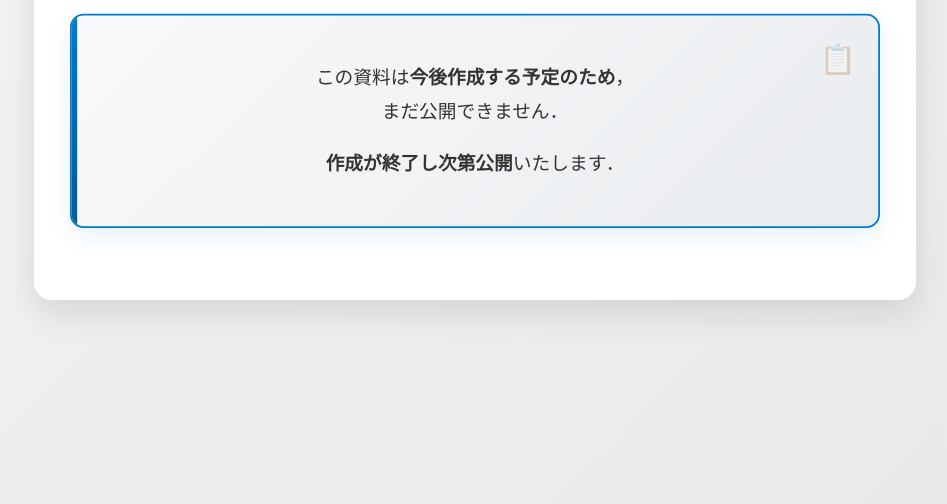
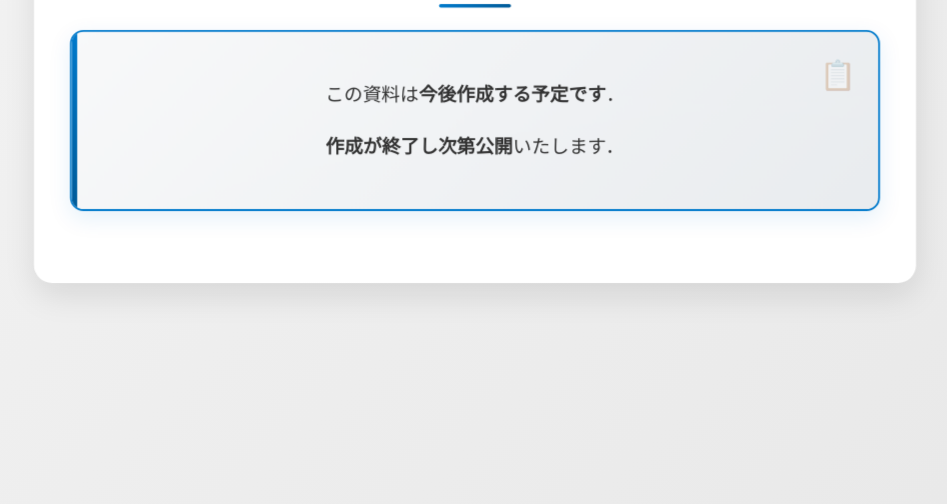
Before and after one commit to Kitocya/kitocya.github.io, a plain HTML site: page preparation.html in a window 1280 px wide. Shown: the part 336-840 px from the top of the page, without its empty margins (165-1112 px from the left). Drawn offline with Linux system fonts and the light colour scheme.

Commit message:
preparation.html upd

```diff
--- a/preparation.html
+++ b/preparation.html
@@ -13,8 +13,7 @@
         <h1>作成中コンテンツ</h1>
 
         <div class="notice">
-            <p>この資料は<strong>今後作成する予定のため</strong>，<br>
-            まだ公開できません．</p>
+            <p>この資料は<strong>今後作成する予定です</strong>．</p>
             <p><strong>作成が終了し次第公開</strong>いたします．</p>
         </div>
     </div>
```
